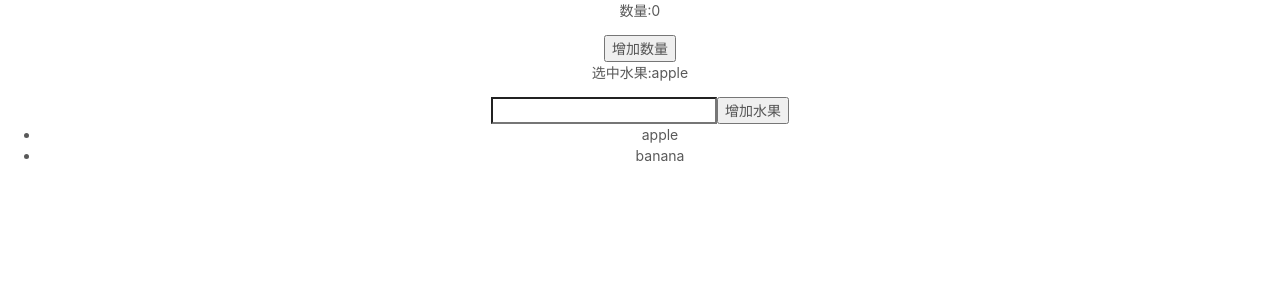
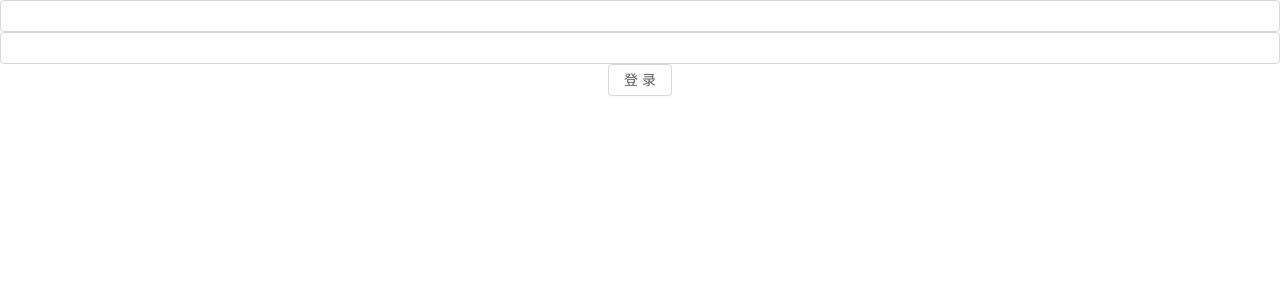
Before and after one commit to Jeffery336699/react_demo, a React (Create React App) app: page / in a window 1280 px wide. Shown: the top 300 px of the page. Built offline with nearby package versions, Linux system fonts and the light colour scheme.

Commit message:
Hook  Context  高阶复合函数表单实践

```diff
--- a/src/App.js
+++ b/src/App.js
@@ -9,6 +9,8 @@ import Hoc from "./component/Hoc";
 import ComponentMul from "./component/ComponentMul";
 import ComponentMul2 from "./component/ComponentMul2";
 import HookTest from "./component/HookTest";
+import ContextTest from "./component/ContextTest";
+import KFormResult from "./component/KForm";
 
 function App() {
   return (
@@ -34,10 +36,15 @@ function App() {
 
 
     {/*  Hook*/}
-    <HookTest/>
+    {/*<HookTest/>*/}
 
+    {/*Context*/}
+    {/*<ContextTest/>*/}
 
+    {/*<WrappedNormalLoginForm></WrappedNormalLoginForm>*/}
+    <KFormResult></KFormResult>
     </div>
+
   );
 }
 
--- /dev/null
+++ b/src/component/ContextTest.js
@@ -0,0 +1,56 @@
+import React, {useContext} from 'react';
+//1.创建Context
+const MyContext=React.createContext();
+//2.单独结构出来Provider,Consumer,并且必须是从同一Context中
+const {Provider,Consumer}=MyContext
+function Child (props){
+    return (
+        <div>
+            {props.foo}
+        </div>
+    );
+}
+
+//从Hook中获取值
+function Child2 (){
+   const ctx=useContext(MyContext)
+    return (
+        <div>
+            {ctx.foo}
+        </div>
+    );
+}
+
+//使用class指定静态contextType获取值
+class Child3 extends React.Component{
+   static contextType=MyContext;
+    render() {
+        return <div>
+            {this.context.foo}
+        </div>;
+    }
+}
+
+
+function ContextTest (){
+    return (
+        <div>
+            {/*3.Provider提供值*/}
+            <Provider value={{foo:'123'}}>
+               {/*4.1 消费方法1:Consumer中通过函数拿到值*/}
+               <Consumer>
+                   {value=><Child {...value}/>}
+               </Consumer>
+
+                {/*4.2 消费方法2:通过hook拿到值*/}
+                <Child2/>
+
+                {/*4.3 消费方法2:通过class contextType拿到值*/}
+                <Child3/>
+
+            </Provider>
+        </div>
+    );
+}
+
+export default ContextTest;
--- /dev/null
+++ b/src/component/KForm.js
@@ -0,0 +1,130 @@
+import React,{Component} from "react";
+import { Input, Button } from "antd";
+
+// 创建一个高阶组件：扩展现有表单，事件处理、数据收集、校验
+function kFormCreate(Comp) {
+  return class extends React.Component {
+    constructor(props) {
+      super(props);
+
+      this.options = {};
+      this.state = {};
+    }
+
+    handleChange = e => {
+      const { name, value } = e.target;
+      console.log(name, value);
+
+      this.setState({ [name]: value }, () => {
+        //   确保值发生变化再校验
+        this.validateField(name);
+      });
+    };
+
+    // 单项校验
+    validateField = field => {
+      // 1. 获取校验规则
+      const rules = this.options[field].rules;
+      // 任意一项失败则返回false
+      const ret = !rules.some(rule => {
+        if (rule.required) {
+          if (!this.state[field]) {
+            //校验失败
+            this.setState({
+              [field + "Message"]: rule.message
+            });
+            return true;
+          }
+        }
+      });
+
+      if (ret) { // 校验成功
+        this.setState({
+          [field + "Message"]: ""
+        });
+      }
+      return ret;
+    };
+
+    // 校验所有字段
+    validate = cb => {
+      const rets = Object.keys(this.options).map(field =>
+        this.validateField(field)
+      );
+
+      const ret = rets.every(v => v == true);
+      cb(ret, this.state);
+    };
+
+    // 创建input包装器
+    getFieldDec = (field, option) => {
+      // 保存当前输入项配置
+      this.options[field] = option;
+      return InputComp => (
+        <div>
+          {React.cloneElement(InputComp, {
+            name: field,
+            value: this.state[field] || "",
+            onChange: this.handleChange
+          })}
+          {/* 校验错误信息 */}
+          {this.state[field+'Message'] && (
+              <p style={{color:'red'}}>{this.state[field+'Message']}</p>
+          )}
+        </div>
+      );
+    };
+
+    render() {
+      return <Comp getFieldDec={this.getFieldDec} validate={this.validate} />;
+    }
+  };
+}
+
+// @kFormCreate
+class KForm extends React.Component {
+  onSubmit = () => {
+    console.log("submit");
+    // 校验所有项
+    this.props.validate((isValid, data) => {
+      if (isValid) {
+        //提交登录
+        console.log("登录：", data);
+        // 后续登录逻辑
+      } else {
+        alert("校验失败");
+      }
+    });
+  };
+
+  render() {
+    const { getFieldDec } = this.props;
+    return (
+      <div>
+        {getFieldDec("uname", {
+          rules: [{ required: true, message: "用户名必填" }]
+        })(<Input />)}
+
+        {getFieldDec("pwd", {
+          rules: [{ required: true, message: "密码必填" }]
+        })(<Input type="password" />)}
+
+        <Button onClick={this.onSubmit}>登录</Button>
+      </div>
+    );
+  }
+}
+
+class KFormResult extends Component {
+  render() {
+    const KKF=kFormCreate(KForm)
+    return (
+        <div>
+          <KKF></KKF>
+        </div>
+    );
+  }
+}
+
+
+export default KFormResult;
```
Also changed, not shown: src/component/HookTest.js (+23 -1 lines).
